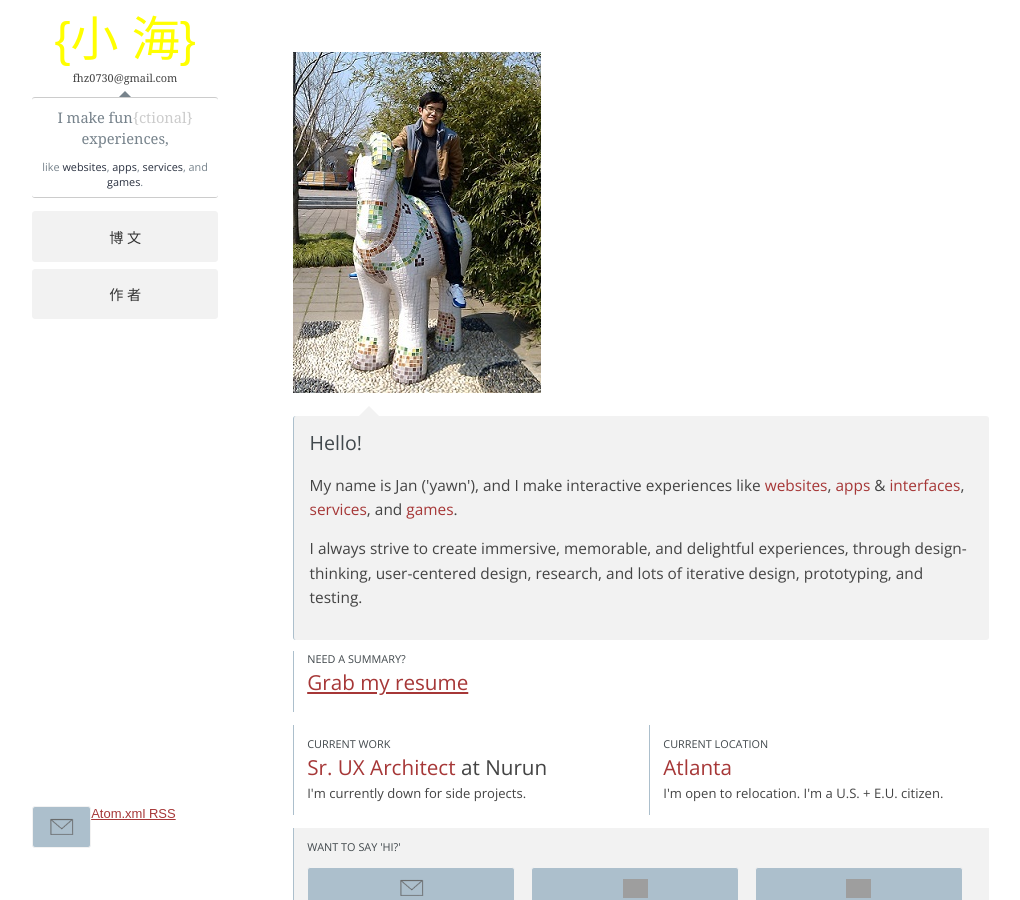
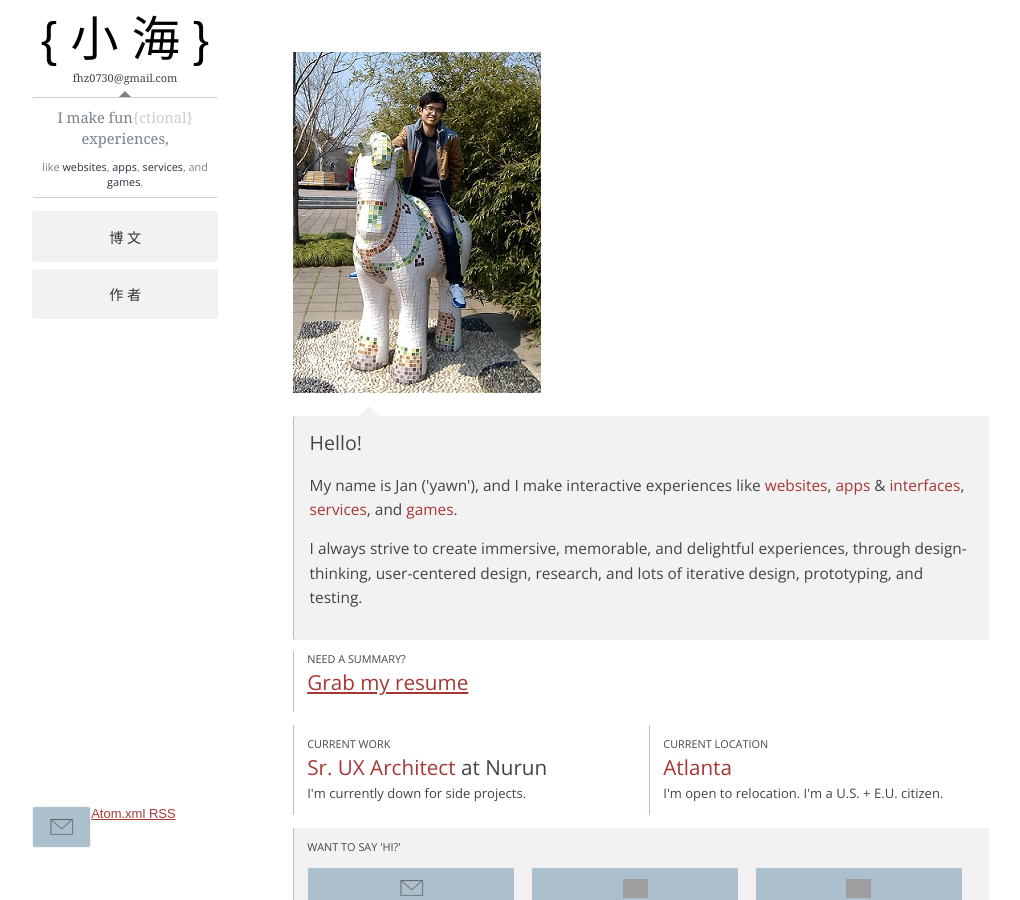
Before and after one commit to hansen0730/hansen0730.github.com, a Jekyll site: the page built from about.html, in a window 1280 px wide and 900 px high. Shown: the whole window, without its empty margins (123-1143 px from the left). Built offline with Jekyll 4.4.1, drawn with Linux system fonts in a browser that asks for light colours; nearby versions of some CDN libraries; Markdown is read by kramdown in place of the engine named in the settings; comment, search, counter and statistics services are not loaded; grey boxes are pictures that could not be loaded.

Commit message:
Update logo.html

```diff
--- a/_includes/logo.html
+++ b/_includes/logo.html
@@ -1,6 +1,6 @@
 <a class="nolink" id="logo-logo" href="/">
 <!-- <img id="logo-image"></img> -->
-<span class="section-title-large"><font face="Arial" size="32" color="yellow">{小 海}</font></span>
+<span class="section-title-large"><font face="Arial" size="30" color="black">{ 小 海 }</font></span>
 </a>
 <div id="logo-slogan">fhz0730@gmail.com</div>
 <div class="clear"></div>
```
